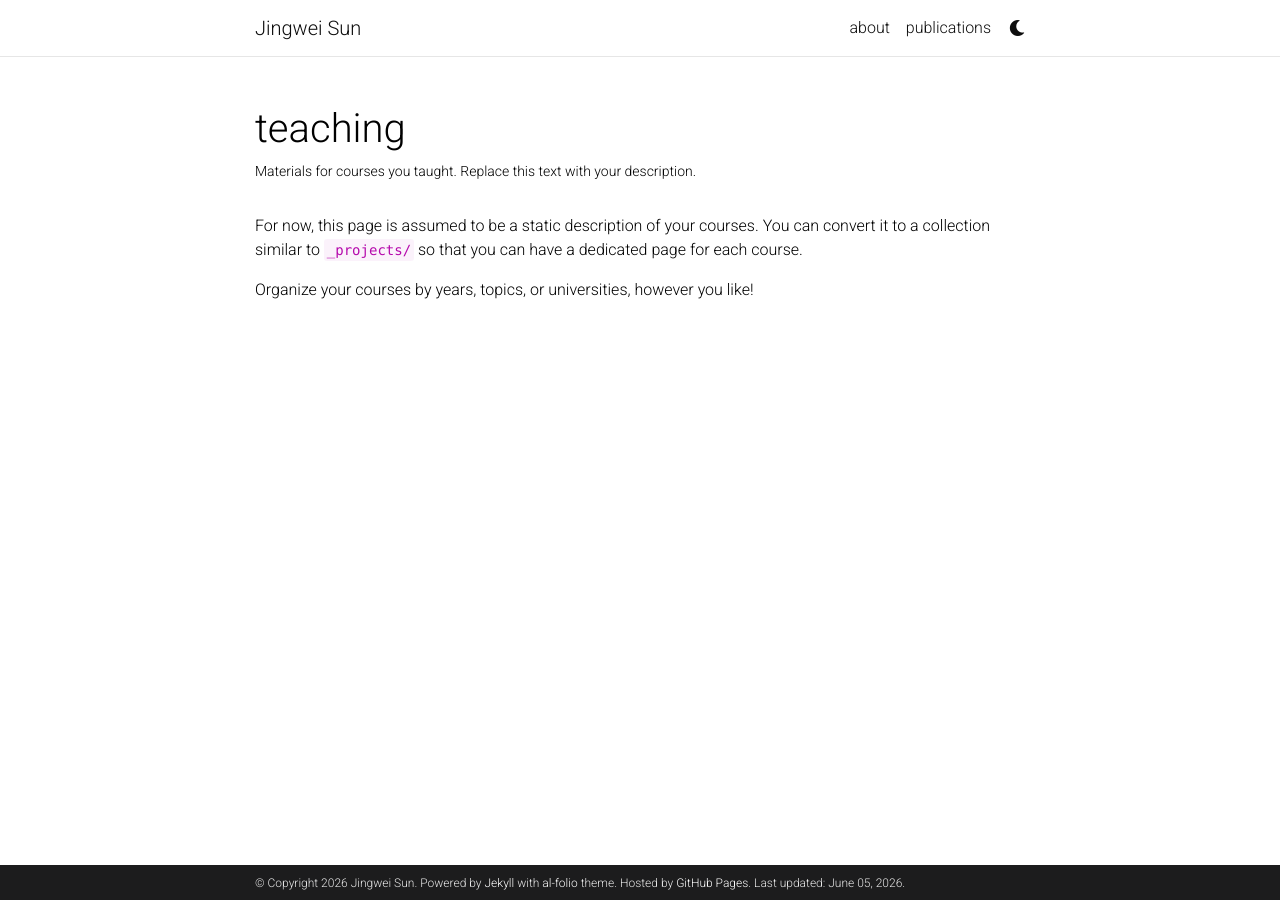
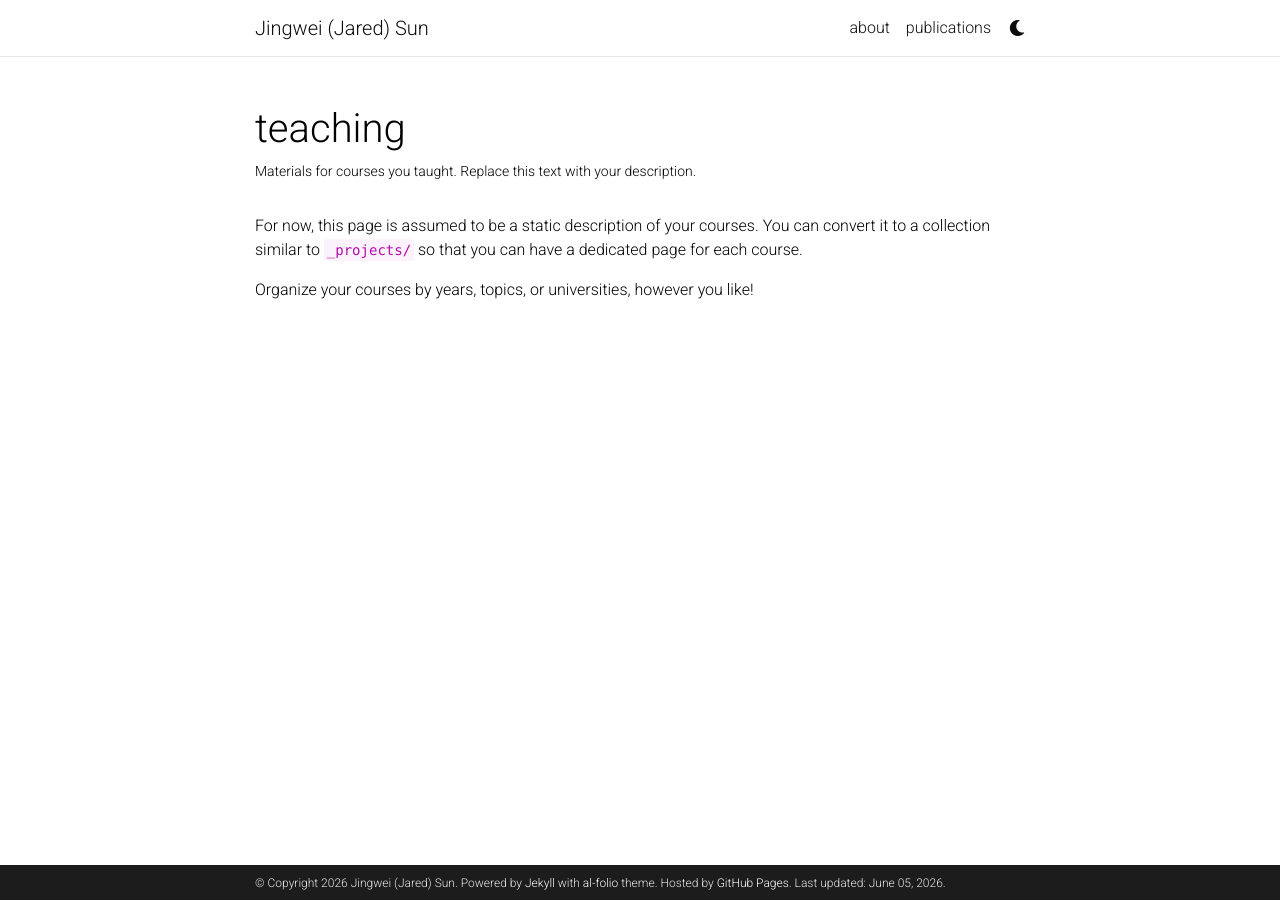
Before and after one commit to jeremy313/jeremy313.github.io, a Jekyll site: the page built from _pages/teaching.md, in a window 1280 px wide. Built offline with Jekyll 4.4.1, drawn with Linux system fonts in a browser that asks for light colours; comment, search, counter and statistics services are not loaded; a style sheet for code colours, icons or effects is not loaded; some of the changed lines change nothing that is shown.

Commit message:
update publication

```diff
--- a/_config.yml
+++ b/_config.yml
@@ -2,13 +2,13 @@
 # Site settings
 # -----------------------------------------------------------------------------
 
-title: Jingwei Sun # the website title (if blank, full name will be used instead)
-first_name: Jingwei
+title: Jingwei (Jared) Sun # the website title (if blank, full name will be used instead)
+first_name: Jingwei (Jared)
 middle_name:
 last_name: Sun
-email: jingwei.sun@duke.edu
+email:
 description: > # the ">" symbol means to ignore newlines until "footer_text:"
-  Ph.D. student @ Duke
+  assistant professor @ UF CISE
 footer_text: >
   Powered by <a href="https://jekyllrb.com/" target="_blank">Jekyll</a> with <a href="https://github.com/alshedivat/al-folio">al-folio</a> theme.
   Hosted by <a href="https://pages.github.com/" target="_blank">GitHub Pages</a>.
```
